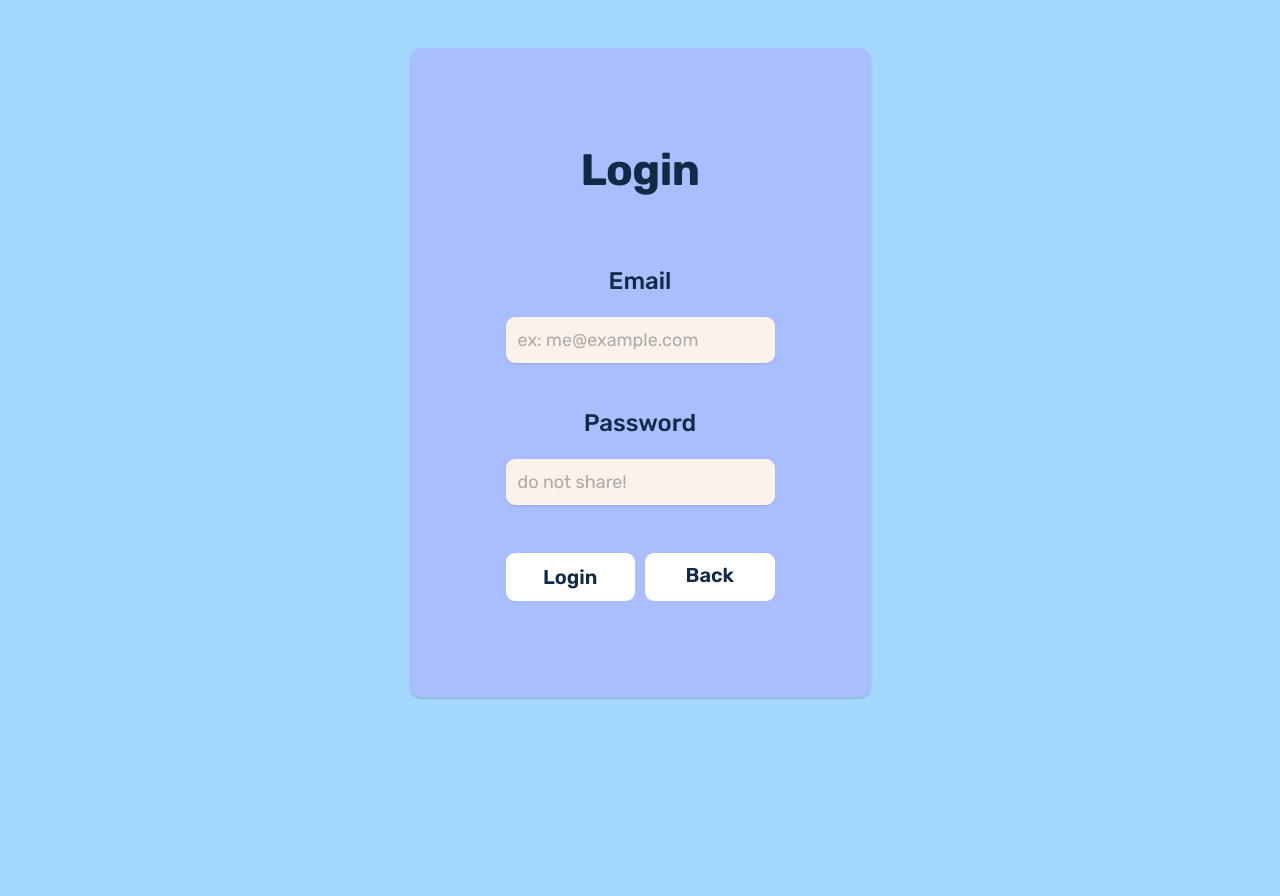
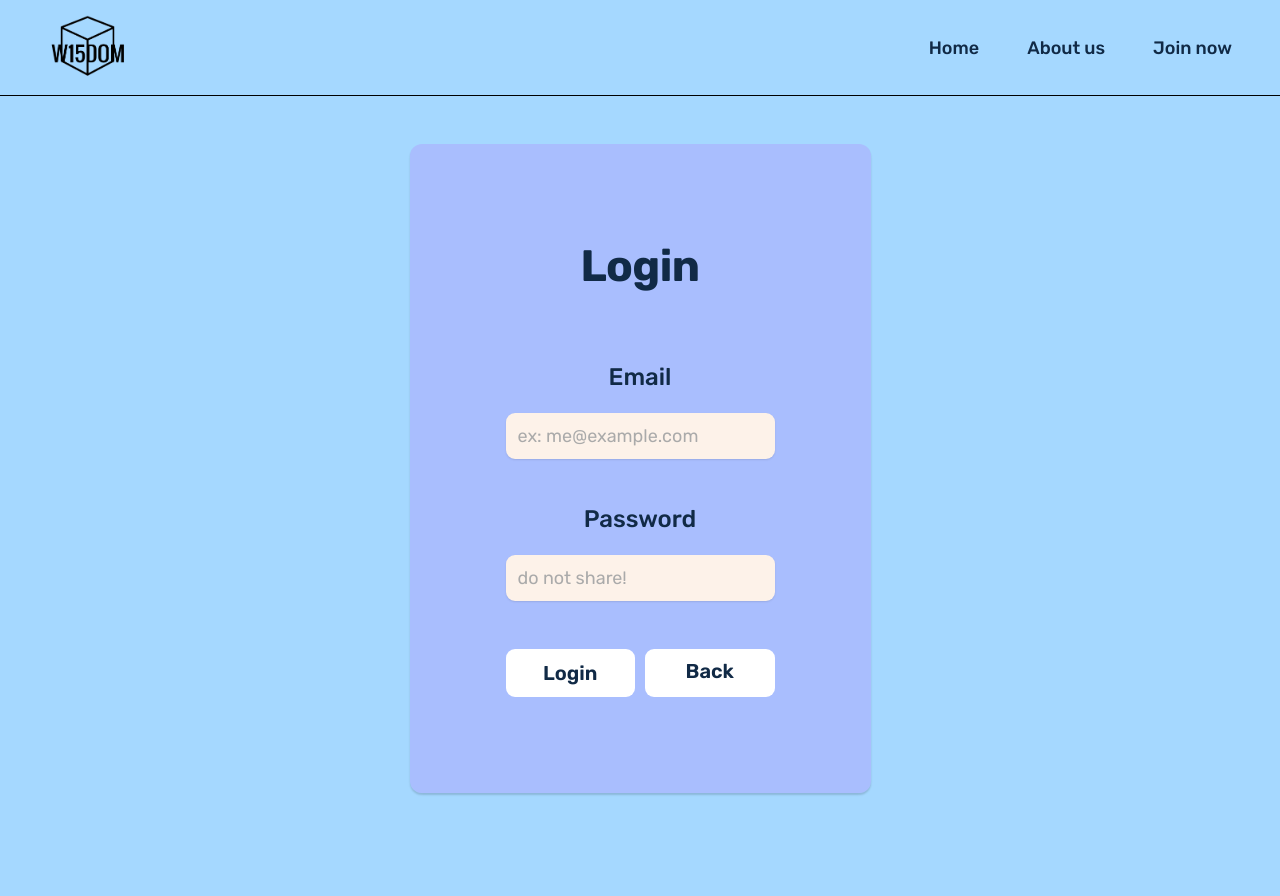
Before and after one commit to RyanSeidel/W15DOM, a Flask app: page /login in a window 1280 px wide. Before the commit the page ends 699 px from the top, so only its background shows below. Run offline with Flask 3, Linux system fonts and the light colour scheme; parts of the project's set-up code (start-up, migrations or seed data) failed here and were passed over; some libraries are stand-ins or nearby versions.

Commit message:
Add navbar to login page
remove test code

```diff
--- a/website/auth.py
+++ b/website/auth.py
@@ -1,4 +1,4 @@
-from flask import Blueprint, render_template, redirect, url_for, flash, request, jsonify, session
+from flask import Blueprint, render_template, redirect, url_for, flash, request, jsonify, session, make_response
 from flask_login import login_user, login_required, logout_user, current_user
 from werkzeug.security import generate_password_hash, check_password_hash
 from website.model import db, userinfo, Game, UserGame, Platform
--- a/website/templates/base.html
+++ b/website/templates/base.html
@@ -33,6 +33,7 @@
     <script defer src="{{ url_for('static', filename='script.js') }}"></script>
 
     <title>{% block title %}My Website{% endblock %}</title>
+    {% block header %}{% endblock %}
   </head>
   <body>
     {% block content %}{% endblock %}
--- a/website/templates/login.html
+++ b/website/templates/login.html
@@ -1,5 +1,19 @@
 {% extends 'base.html' %}
 {% block content %}
+<header class="header sticky">
+  <a href="#">
+    <img class="logo" alt="W15DOM logo" src="{{ url_for('static', filename='images/w15domlogo.png') }}" />
+  </a>
+
+  <nav class="main-nav">
+    <ul class="main-nav-list">
+      <li><a class="main-nav-link" href="/">Home</a></li>
+      <li><a class="main-nav-link" href="#about-us">About us</a></li>
+      <li><a class="main-nav-link" href="/login">Join now</a></li>
+    </ul>
+  </nav>
+</header>
+
 <section class="section-login">
   <div class="container-login">
     <div class="sign">
```
Also changed, not shown: website/templates/index.html (+5 -3 lines).
